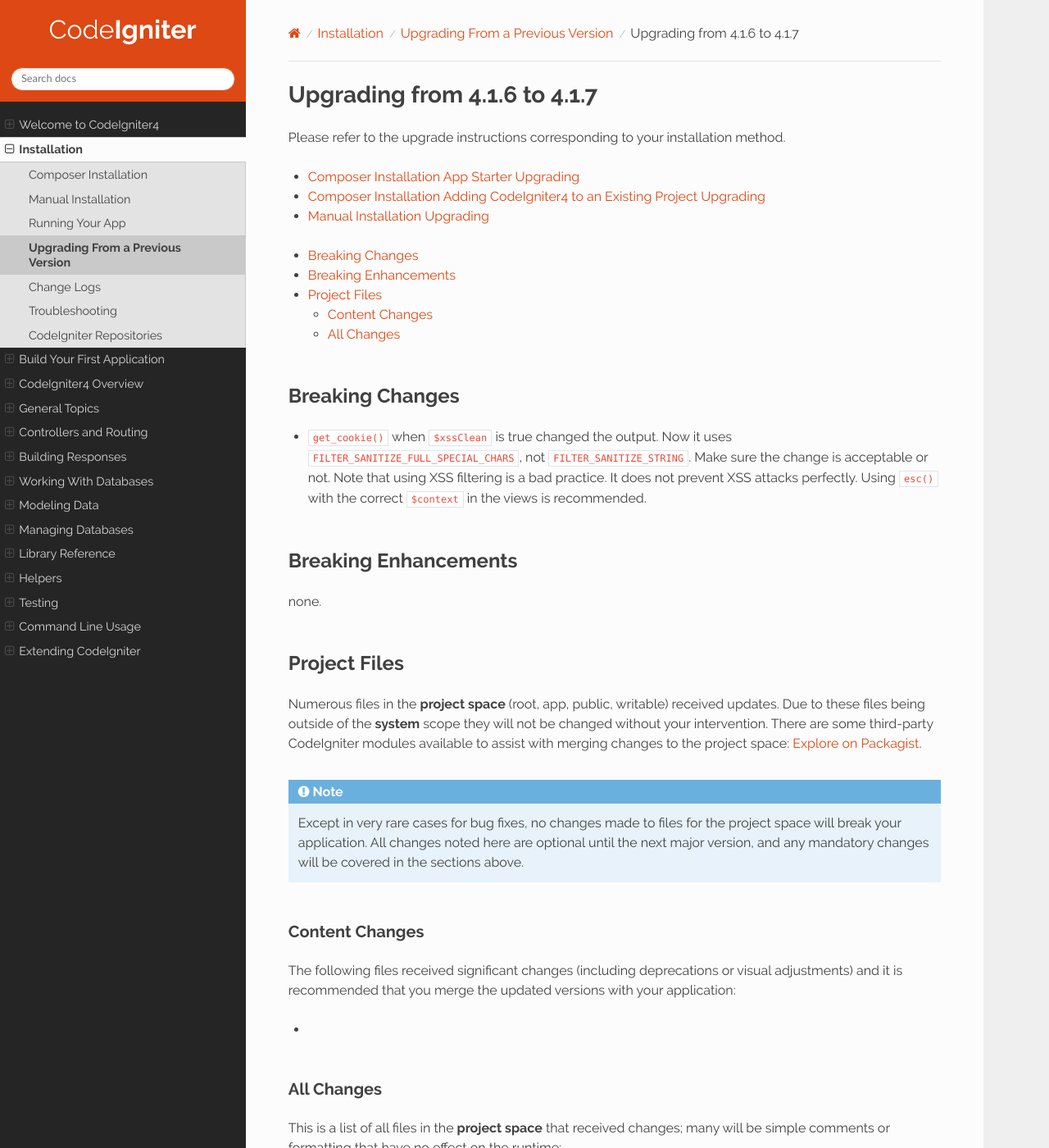
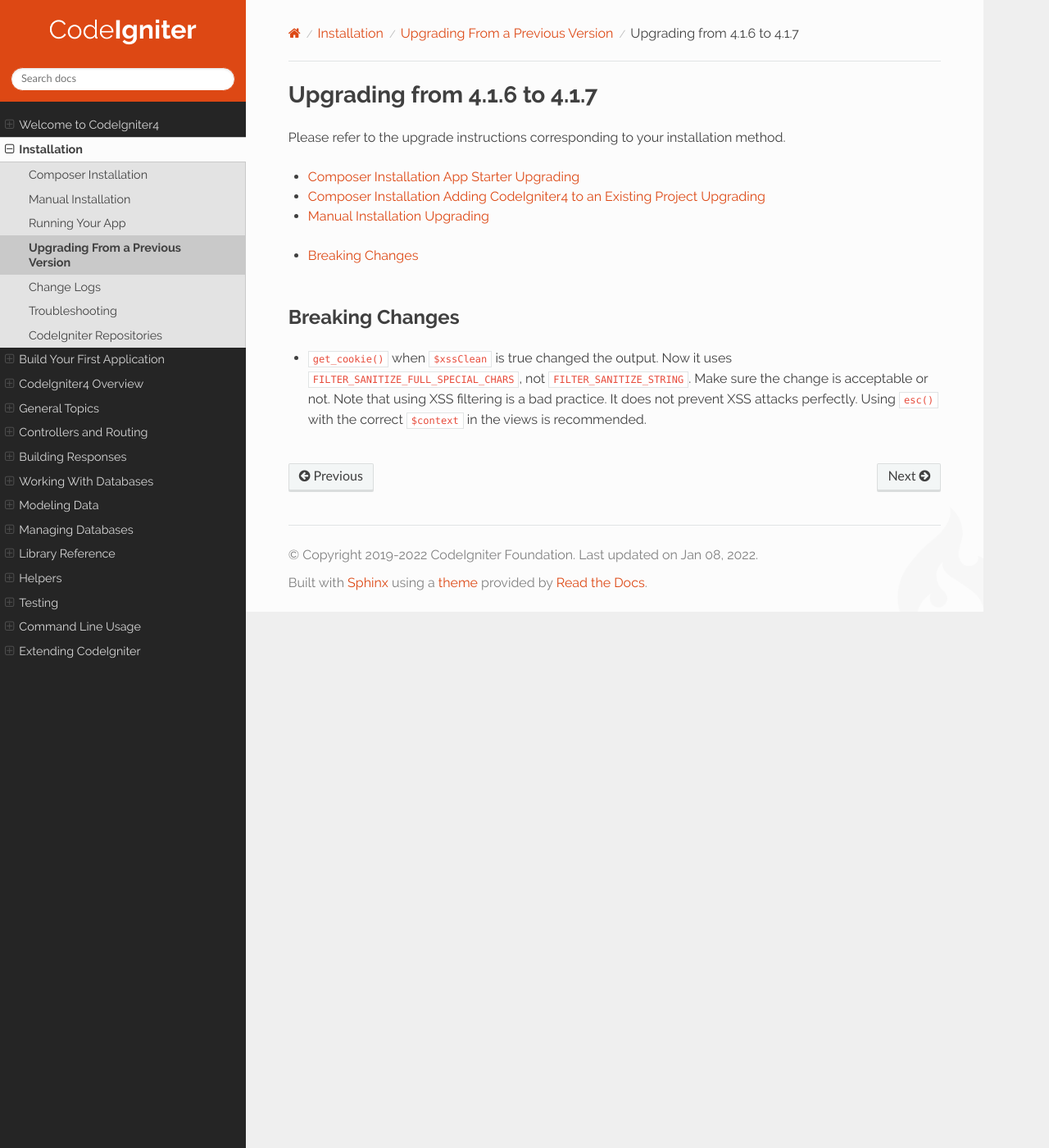
Before and after one commit to NEKOGET/ci4_user_guide_src, a Sphinx documentation site: the page built from source/installation/upgrade_417.rst, in a window 1280 px wide and 1400 px high. Shown: the whole window at 82% size. Built offline with Sphinx 7.4.7 and the Read the Docs theme 2.0.0, drawn with Linux system fonts in a browser that asks for light colours; some of the changed text lies outside the part shown.

Commit message:
docs: remove not changed sections in upgrade_417

```diff
--- a/source/installation/upgrade_417.rst
+++ b/source/installation/upgrade_417.rst
@@ -16,36 +16,3 @@ Breaking Changes
 ****************
 
 - ``get_cookie()`` when ``$xssClean`` is true changed the output. Now it uses ``FILTER_SANITIZE_FULL_SPECIAL_CHARS``, not ``FILTER_SANITIZE_STRING``. Make sure the change is acceptable or not. Note that using XSS filtering is a bad practice. It does not prevent XSS attacks perfectly. Using ``esc()`` with the correct ``$context`` in the views is recommended.
-
-Breaking Enhancements
-*********************
-
-none.
-
-Project Files
-*************
-
-Numerous files in the **project space** (root, app, public, writable) received updates. Due to
-these files being outside of the **system** scope they will not be changed without your intervention.
-There are some third-party CodeIgniter modules available to assist with merging changes to
-the project space: `Explore on Packagist <https://packagist.org/explore/?query=codeigniter4%20updates>`_.
-
-.. note:: Except in very rare cases for bug fixes, no changes made to files for the project space
-    will break your application. All changes noted here are optional until the next major version,
-    and any mandatory changes will be covered in the sections above.
-
-Content Changes
-===============
-
-The following files received significant changes (including deprecations or visual adjustments)
-and it is recommended that you merge the updated versions with your application:
-
-*
-
-All Changes
-===========
-
-This is a list of all files in the **project space** that received changes;
-many will be simple comments or formatting that have no effect on the runtime:
-
-*
```
